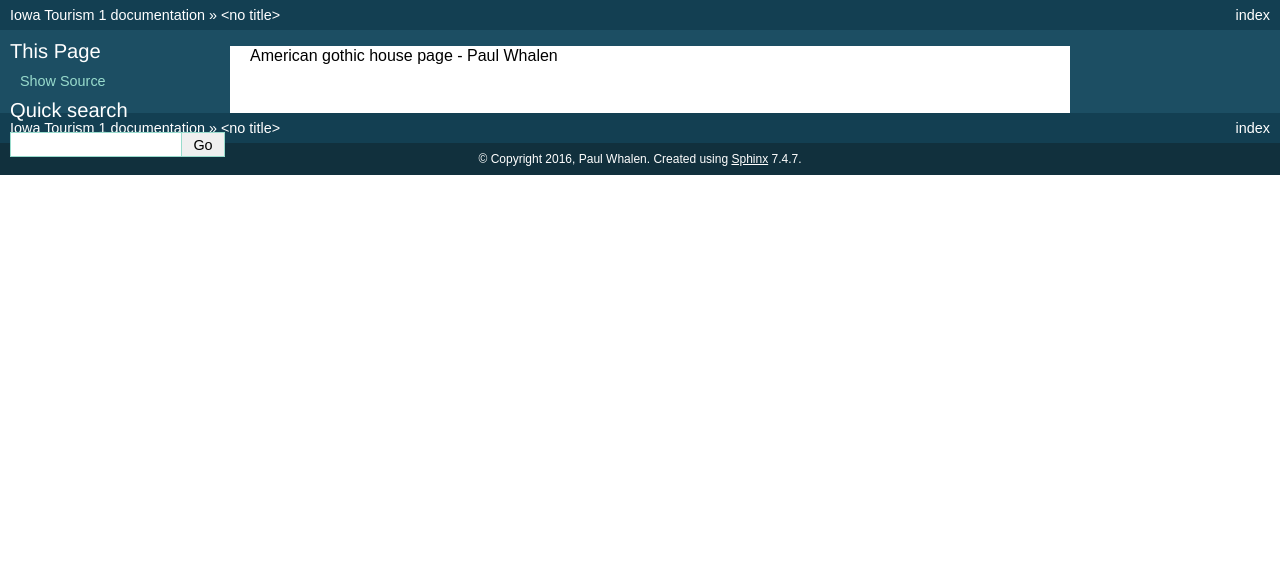
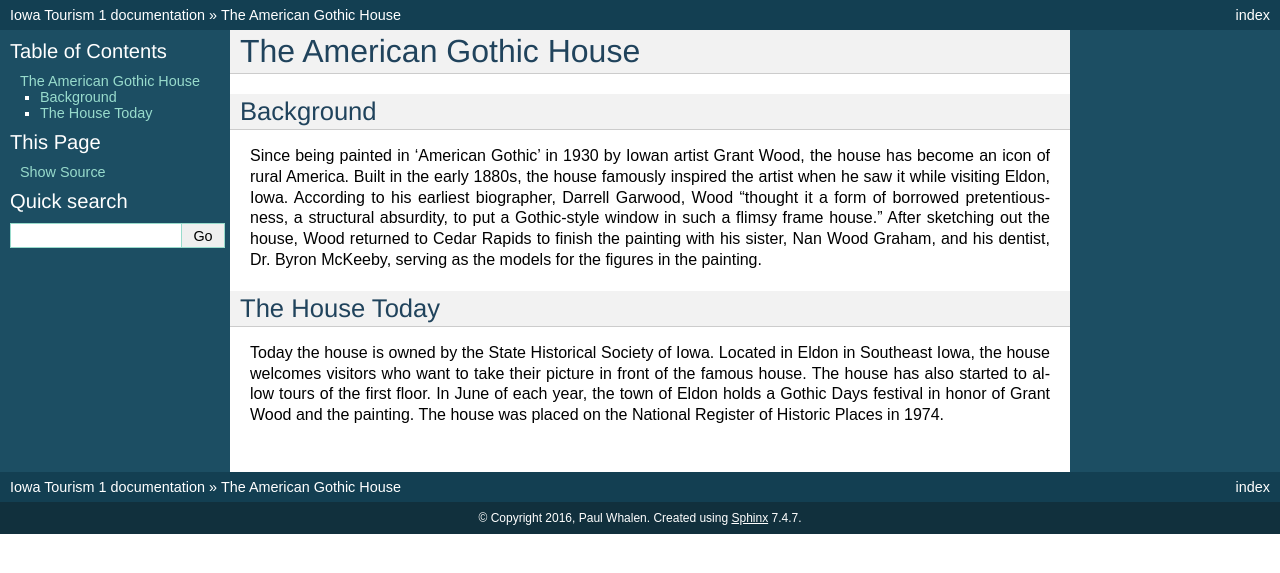
Before and after one commit to humblelittlewolf/Iowa-Tourism, a Sphinx documentation site: the page built from source/americangothichouse.rst, in a window 1280 px wide. Shown: the top 573 px of the page. Built offline with Sphinx 7.4.7, drawn with Linux system fonts in a browser that asks for light colours.

Commit message:
Added content to American Gothic House

```diff
--- a/source/americangothichouse.rst
+++ b/source/americangothichouse.rst
@@ -1 +1,19 @@
-American gothic house page - Paul Whalen
+.. American gothic house page - Paul Whalen
+
+The American Gothic House
+=========================
+
+Background
+----------
+
+Since being painted in 'American Gothic' in 1930 by Iowan artist Grant Wood, the house has become an icon of rural America.
+Built in the early 1880s, the house famously inspired the artist when he saw it while visiting Eldon, Iowa.
+According to his earliest biographer, Darrell Garwood, Wood "thought it a form of borrowed pretentiousness,
+a structural absurdity, to put a Gothic-style window in such a flimsy frame house."
+After sketching out the house, Wood returned to Cedar Rapids to finish the painting with his sister, Nan Wood Graham, and his dentist, Dr. Byron McKeeby, serving as the models for the figures in the painting.
+
+
+The House Today
+---------------
+
+Today the house is owned by the State Historical Society of Iowa. Located in Eldon in Southeast Iowa, the house welcomes visitors who want to take their picture in front of the famous house. The house has also started to allow tours of the first floor. In June of each year, the town of Eldon holds a Gothic Days festival in honor of Grant Wood and the painting. The house was placed on the National Register of Historic Places in 1974.
```
